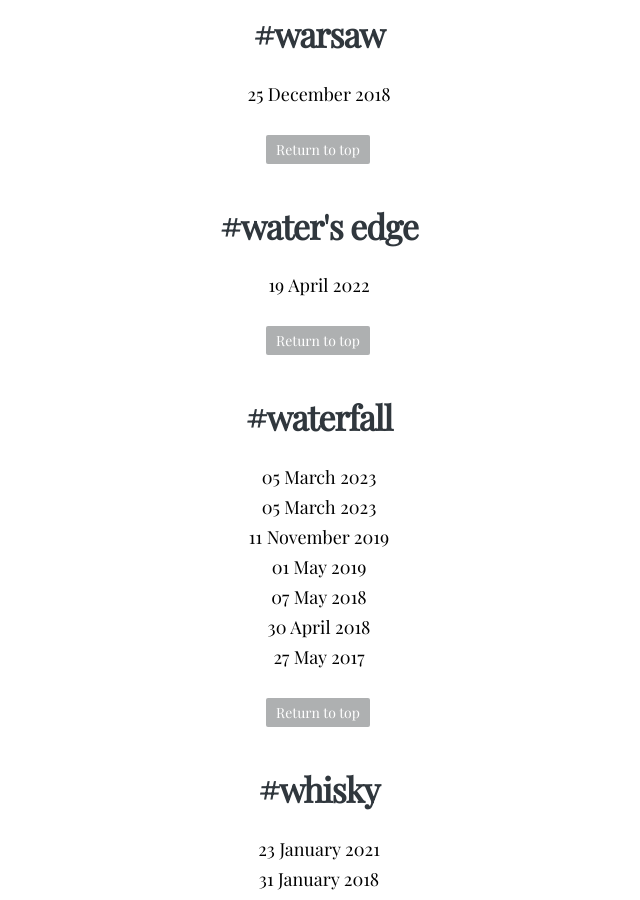
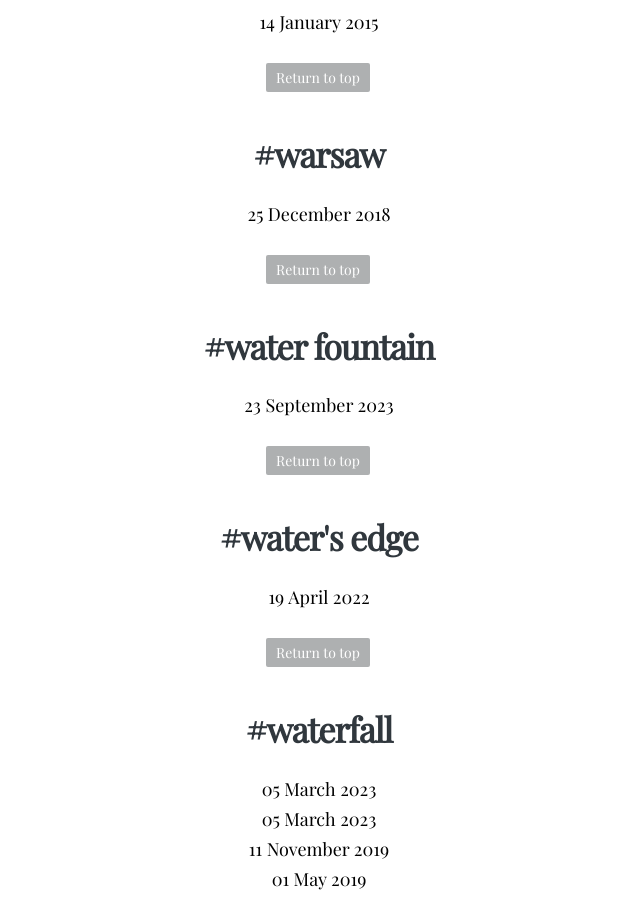
Before and after one commit to dedunu/travel, a Jekyll site: the page built from tags/index.html, in a window 1280 px wide and 900 px high, scrolled down 92719 px. Shown: the whole window, without its empty margins (321-961 px from the left). Built offline with Jekyll 4.4.1, drawn with Linux system fonts in a browser that asks for light colours; some of the changed text lies outside the part shown.

Commit message:
Update 2023-09-23-23-september-2023_2.md
Signed-off-by: Dedunu Dhananjaya <dedunumax@users.noreply.github.com>

```diff
--- a/_posts/2023-09-23-23-september-2023_2.md
+++ b/_posts/2023-09-23-23-september-2023_2.md
@@ -4,7 +4,11 @@
 date: '2023-09-23T00:00:00.002+03:00'
 author: Dedunu Dhananjaya
 tags:
--
+- tallinn
+- estonia
+- marjamae palace
+- water fountain
+- lion
 modified_time: '2023-09-23T00:00:00.002+03:00'
 featured_image: 2023-09-23-23-september-2023_2.jpg
 ---
```
